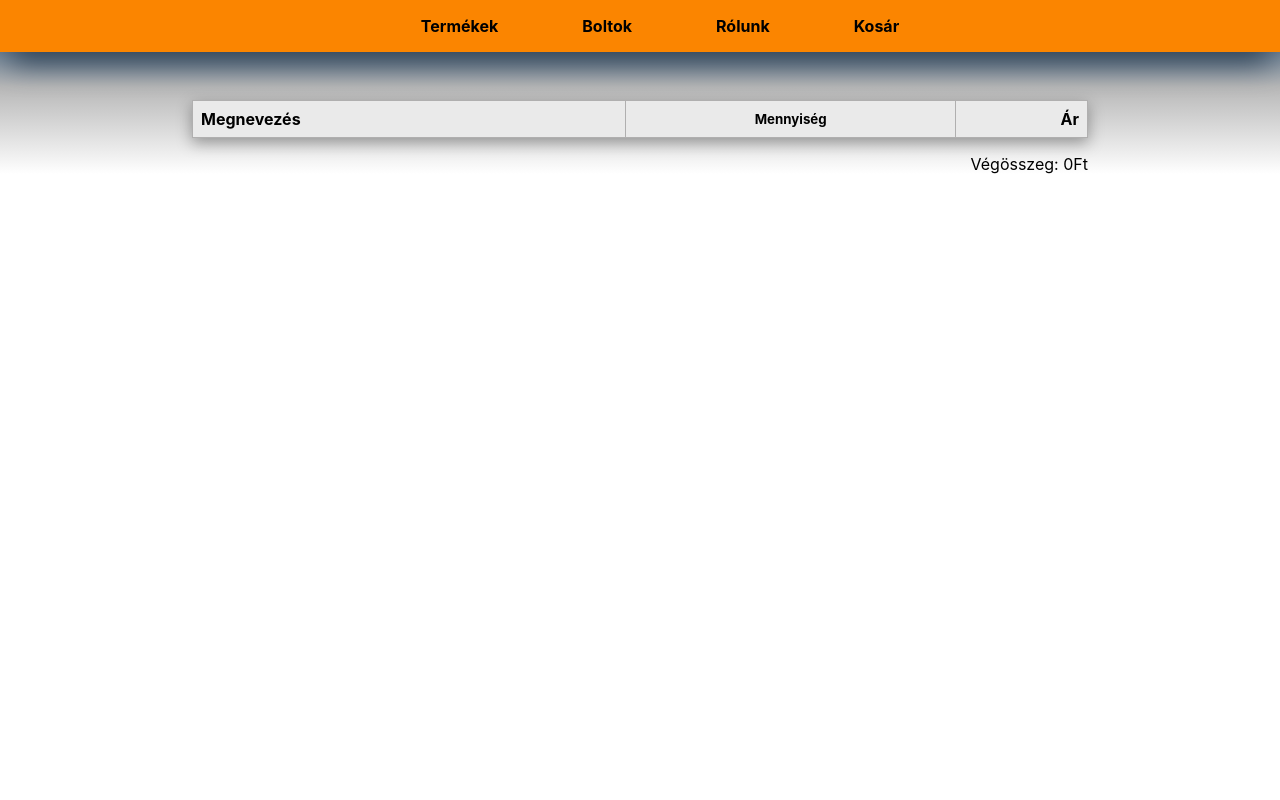
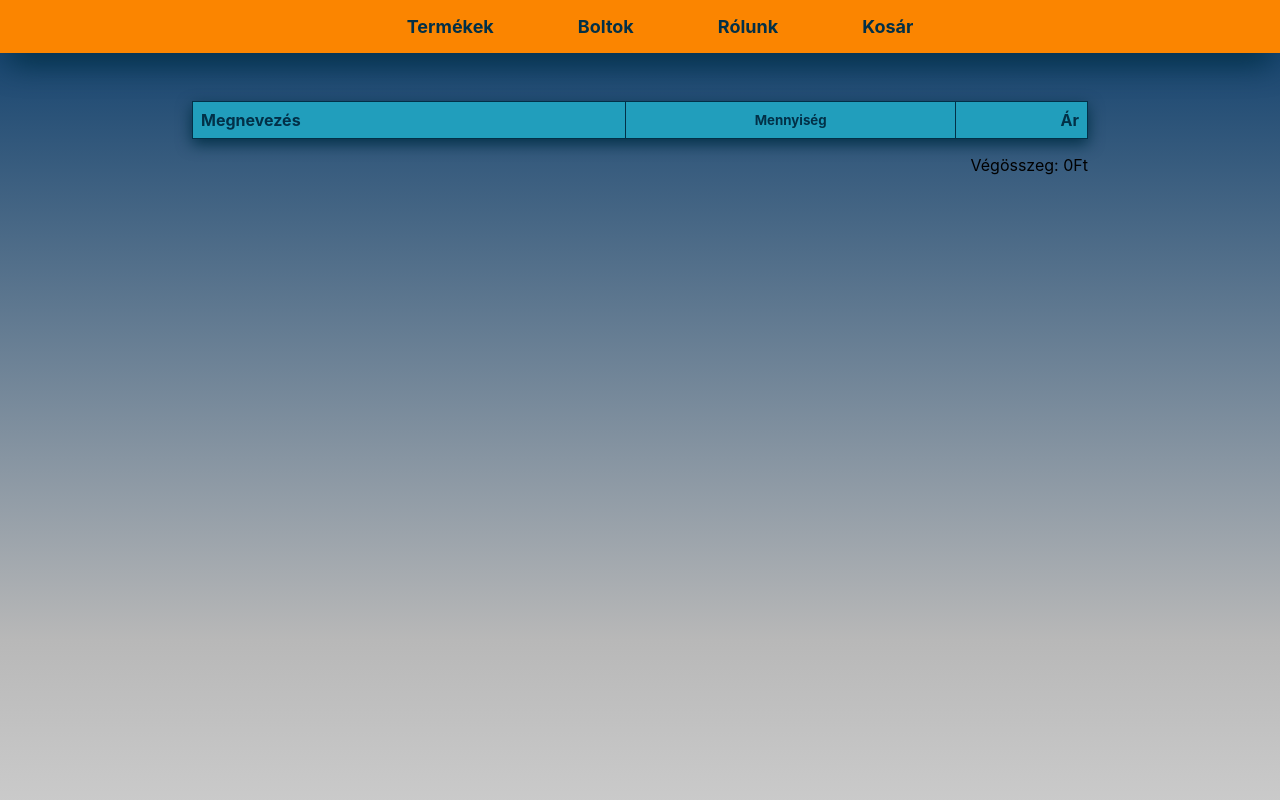
Before and after one commit to karsaibence/webshopreactappgyak, a React (Create React App) app: page /webshopreactappgyak/kosar in a window 1280 px wide. Shown: the top 800 px of the page. Built offline with nearby package versions, Linux system fonts and the light colour scheme.

Commit message:
kinézet pofozgatás

```diff
--- a/src/components/kartya/Kartya.jsx
+++ b/src/components/kartya/Kartya.jsx
@@ -14,12 +14,10 @@ const Kartya = (props) => {
       <div className="card-header">
         <h4>{props.obj.name}</h4>
       </div>
-      <div className="card-img">
         <img
           src={`${process.env.PUBLIC_URL}/forras/${props.obj.url}`}
           alt={props.obj.name}
         />
-      </div>
       <div className="card-description">
         <p>{props.obj.leiras}</p>
         <div className="kosarba-tesz">
--- a/src/components/kartya/kartya.css
+++ b/src/components/kartya/kartya.css
@@ -1,25 +1,28 @@
+@import url("../../variables.css");
 .card {
   max-width: 200px;
   height: 325px;
-    box-shadow: rgba(0, 0, 0, 0.35) 0px 5px 15px;
+  box-shadow: var(--text-border-color) 0px 5px 15px;
   border-radius: 10px;
-    background-color: #8ECAE6;
-    color:#023047;
+  background-color: var(--card-bg-color);
+  color: var(--text-border-color);
+  border: 2px solid var(--button-bg-color);
+  transition: 0.5s;
+}
+.card:hover {
+  scale: 1.05;
+  transition: 0.5s;
 }
 
 h4 {
   margin-block: 5px;
   text-align: center;
 }
-
-.card-img {
-    border-bottom: 2px solid grey;
-    border-top: 2px solid grey;
-}
-
-img {
+.card img {
   width: 100%;
   height: 150px;
+  border-bottom: 2px solid var(--text-border-color);
+  border-top: 2px solid var(--text-border-color);
 }
 
 .card-description {
@@ -32,7 +35,6 @@ img {
   flex-direction: row;
   height: max-content;
   margin-top: 2rem;
-
 }
 
 h6 {
@@ -46,17 +48,18 @@ button {
   width: 110px;
   height: 25px;
   background: none;
-    background-color: #219EBC;
+  background-color: var(--button-bg-color);
   border-radius: 7px;
-    border: 1px solid rgb(153, 153, 153);
-    box-shadow: rgba(0, 0, 0, 0.35) 0px 5px 15px;
+  border: 2px solid var(--card-bg-color);
+  box-shadow: var(--text-border-color) 0px 5px 15px;
   cursor: pointer;
-    color:023047
+  color: var(--text-border-color);
 }
 
 button:hover {
-    border-color: #023047;
+  border-color: var(--text-border-color);
   background-color: transparent;
-    color: #023047;
+  border: 2px solid var(--text-border-color);
+  color: var(--text-border-color) 7;
   transition: 0.5s;
 }
--- a/src/components/nav/Nav.jsx
+++ b/src/components/nav/Nav.jsx
@@ -12,7 +12,6 @@ const Nav = (props) => {
                     })
                 }
             </ul>
-            <div className='kosar-nagysag'></div>
         </nav>
     )
 }
--- a/src/components/nav/nav.css
+++ b/src/components/nav/nav.css
@@ -1,6 +1,6 @@
 nav {
-    background-color: #FB8500;
-    box-shadow: rgb(38, 57, 77) 0px 20px 30px -10px;
+  background-color: var(--sarga-bg-color);
+  box-shadow: var(--text-border-color) 0px 20px 30px -10px;
   align-items: center;
   text-align: center;
 }
@@ -10,7 +10,6 @@ ul {
   padding-block: 1rem;
   margin-bottom: 3rem;
   margin-inline: auto;
-
 }
 
 li {
@@ -22,8 +21,8 @@ li {
 
 a {
   text-decoration: none;
-    color: black;
-    font-size: 16px;
+  color: var(--text-border-color);
+  font-size: 18px;
   font-weight: bolder;
 }
 
@@ -34,18 +33,18 @@ a {
 .kosar-meret {
   text-align: center;
   align-items: center;
-    background-color: red;
+  background-color: var(--card-bg-color);
   border-radius: 50%;
   height: 15px;
   width: 15px;
   right: -5px;
   top: -5px;
-    color: white;
+  color: var(--text-border-color);
   font-size: 10px;
   position: absolute;
 }
 
-@media (max-width:600px) {
+@media (max-width: 600px) {
   li {
     display: block;
     margin-block: 1rem;
@@ -53,7 +52,6 @@ a {
     padding: 0;
     margin-inline: 0;
   }
-
 
   ul {
     width: fit-content;
--- a/src/components/tablazat/tablazat.css
+++ b/src/components/tablazat/tablazat.css
@@ -1,20 +1,28 @@
+@import url("../../variables.css");
 table {
   border-collapse: collapse;
   width: 70%;
   margin-inline: auto;
-	box-shadow: rgba(0, 0, 0, 0.35) 0px 5px 15px;
-	background-color: #eaeaea;
+  box-shadow: var(--text-border-color) 0px 5px 15px;
+  background-color: var(--card-bg-color);
+  color: var(--text-border-color);
 }
 
-td,
 th {
-	border: 1px solid #b0afaf;
+  border: 1px solid var(--text-border-color);
   text-align: left;
   padding: 8px;
+  background-color: var(--button-bg-color);
+}
+
+td {
+  text-align: left;
+  padding: 8px;
+  border: 1px solid var(--text-border-color);
 }
 
 tr:nth-child(even) {
-	background-color: #dddddd;
+  background-color: var(--button-bg-color);
 }
 
 th p,
@@ -29,6 +37,6 @@ td h5 {
   margin: 0;
 }
 
-table button{
+table button {
   margin-inline: 10px;
 }
--- a/src/navItems.js
+++ b/src/navItems.js
@@ -7,16 +7,16 @@ export const nav = [
 	{
 		id: 1,
 		nev: "Boltok",
-		link: "/shops",
+		link: "shops",
 	},
 	{
 		id: 2,
 		nev: "Rólunk",
-		link: "/info",
+		link: "info",
 	},
 	{
 		id: 3,
 		nev: "Kosár",
-		link: "/kosar",
+		link: "kosar",
 	},
 ]
--- a/src/pages/fooldal.css
+++ b/src/pages/fooldal.css
@@ -1,5 +1,11 @@
 body {
-    background: rgb(107, 107, 110);
-    background: linear-gradient(180deg, rgb(11, 60, 106) 0%, rgba(184, 184, 184, 1) 50%, rgba(230, 31, 134, 0) 100%);
-    background-repeat: no-repeat;
+  background: rgb(107, 107, 110);
+  background: linear-gradient(
+    180deg,
+    rgb(11, 60, 106) 0%,
+    rgba(184, 184, 184, 1) 50%,
+    rgba(230, 31, 134, 0) 100%
+  );
+  background-repeat: no-repeat;
+  height: 100vw;
 }
--- /dev/null
+++ b/src/variables.css
@@ -0,0 +1,7 @@
+:root{
+    --card-bg-color:#8ECAE6;
+    --button-bg-color:#219EBC;
+    --text-border-color:#023047;
+    --sarga-text-color:#FFB703;
+    --sarga-bg-color:#fb8500;
+}
```
Lines whose indentation alone changed are shown as unchanged.
